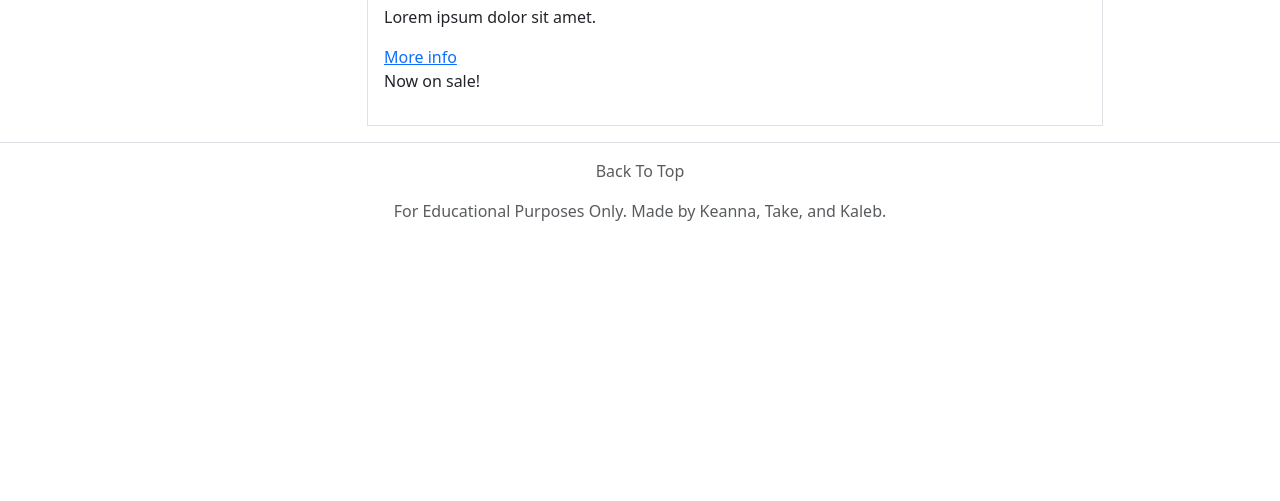
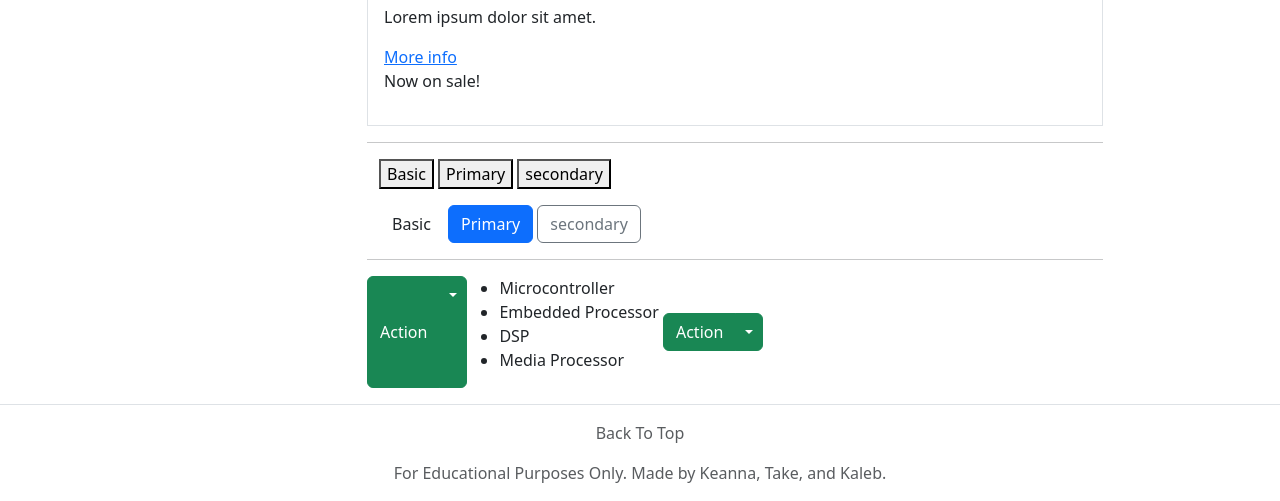
Before and after one commit to Ks-link/bootstrap-demo-page, a website: page index.html in a window 1280 px wide. Shown: the part 4225-4726 px from the top of the page. Before the commit the page ends 4464 px from the top, so only its background shows below. Drawn offline with nearby package versions, Linux system fonts and the light colour scheme.

Commit message:
added code demo

```diff
--- a/index.html
+++ b/index.html
@@ -350,6 +350,56 @@
                 <a href="#">More info</a>
                 <p>Now on sale!</p>
               </div>
+            </div>
+            <hr>
+            <div class="container mt-3" >
+              <button type="button" class=>Basic</button>
+              <button type="button" class=>Primary</button>
+              <button type="button" class=>secondary</button>
+          </div>
+          <div class="container mt-3" >
+            <button type="button" class="btn">Basic</button>
+            <button type="button" class="btn btn-primary">Primary</button>
+            <button type="button" class="btn btn-outline-secondary">secondary</button>
+        </div>
+            <!-- <div class="container mt-3" >
+                <button type="button" class="btn">Basic</button>
+                <button type="button" class="btn btn-primary">Primary</button>
+                <button type="button" class="btn btn-outline-secondary">secondary</button>
+            </div> -->
+            <hr>
+            <div class="btn-group">
+              <button type="button" class="btn btn-success">Action</button>
+              <a class="btn btn-success dropdown-toggle dropdown-toggle-split"
+                type="button"
+                id="dropdownMicroProcessor"
+                data-bs-toggle="dropdown"
+                aria-expanded="false">
+                <span class="visually-hidden">Button Group</span>
+              </a>
+            <ul class aria-labelledby="dropdownMicroProcecsor">
+              <li><a class="dropdown-item" href="#">Microcontroller</a></li>
+              <li><a class="dropdown-item" href="#">Embedded Processor</a></li>
+              <li><a class="dropdown-item" href="#">DSP</a></li>
+              <li><a class="dropdown-item" href="#">Media Processor</a></li>
+            </ul>
+          </div>
+          <div class="btn-group">
+            <button type="button" class="btn btn-success">Action</button>
+            <a class="btn btn-success dropdown-toggle dropdown-toggle-split"
+              type="button"
+              id="dropdownMicroProcessor"
+              data-bs-toggle="dropdown"
+              aria-expanded="false">
+              <span class="visually-hidden">Button Group</span>
+            </a>
+          <ul class="dropdown-menu" aria-labelledby="dropdownMicroProcecsor">
+            <li><a class="dropdown-item" href="#">Microcontroller</a></li>
+            <li><a class="dropdown-item" href="#">Embedded Processor</a></li>
+            <li><a class="dropdown-item" href="#">DSP</a></li>
+            <li><a class="dropdown-item" href="#">Media Processor</a></li>
+          </ul>
+        </div>
           </article>
 
         </section>
```
